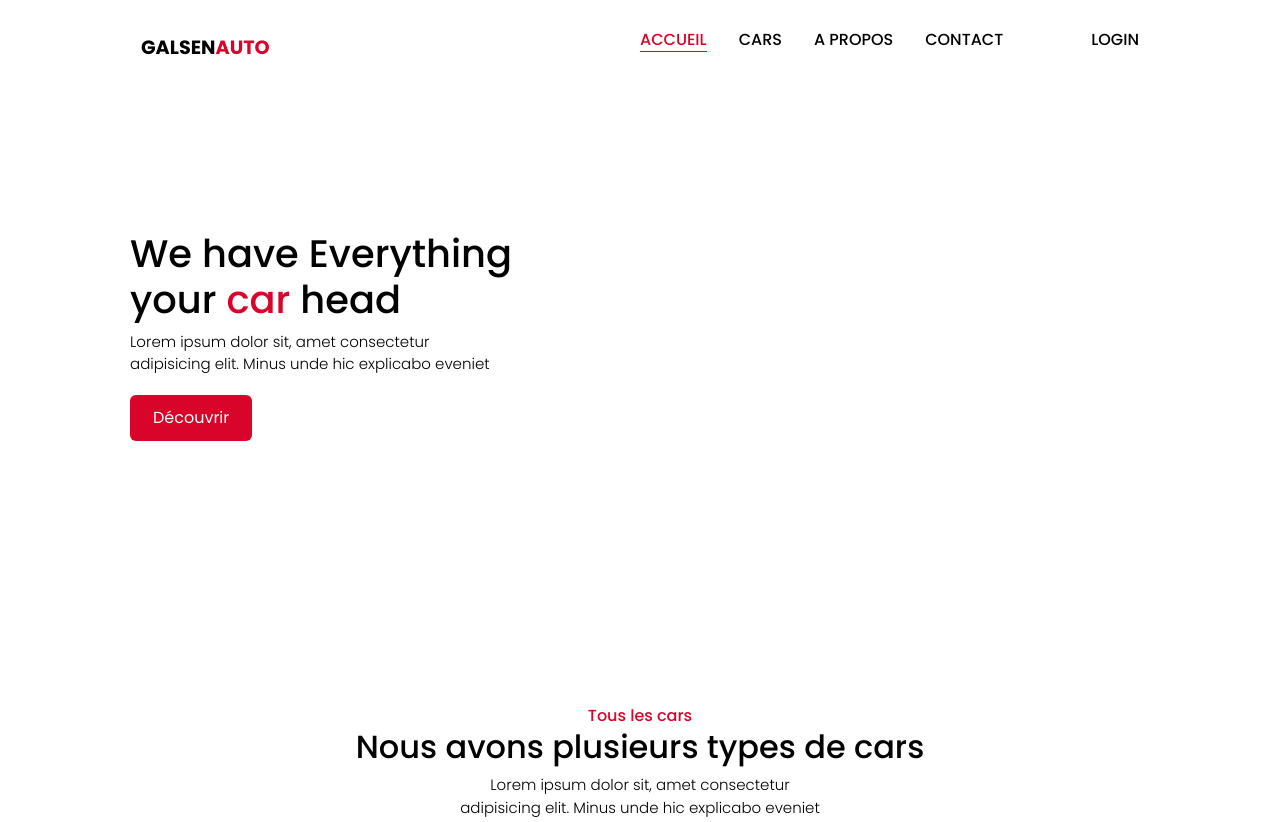
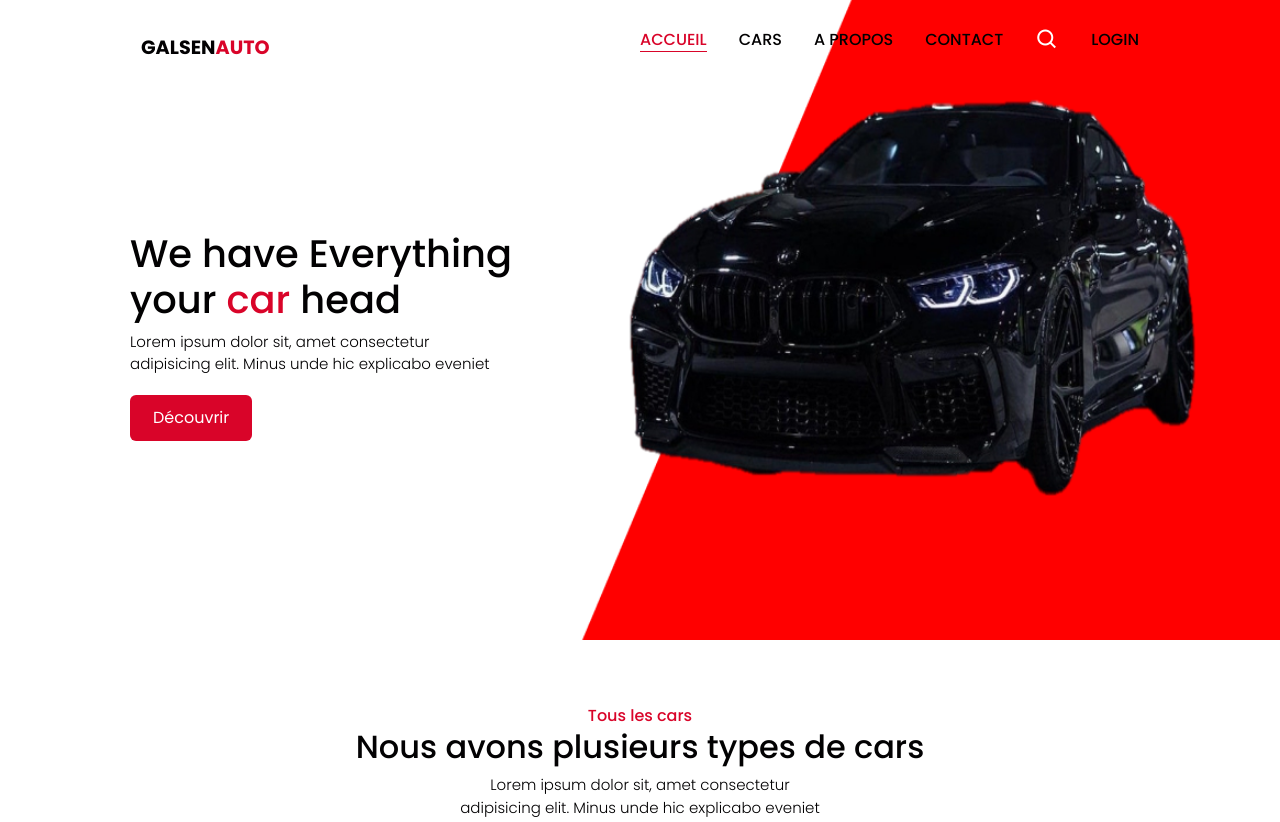
Before and after one commit to Gastech99/galsenauto, a plain HTML site: page index.html in a window 1280 px wide. Shown: the top 822 px of the page. Drawn offline with nearby package versions, Linux system fonts and the light colour scheme; the site is published under a folder, as on GitHub Pages, so addresses that start at the root find nothing.

Commit message:
Correction au niveau de l'affichage de l'image du background

```diff
--- a/css/style.css
+++ b/css/style.css
@@ -138,7 +138,7 @@ header{
     min-height: 640px;
     display: flex;
     align-items: center;
-    background: url("/assets/img/bg.png");
+    background: url("../assets/img/bg.png");
     background-repeat: no-repeat;
     background-size: cover;
     background-position: center left;
```
